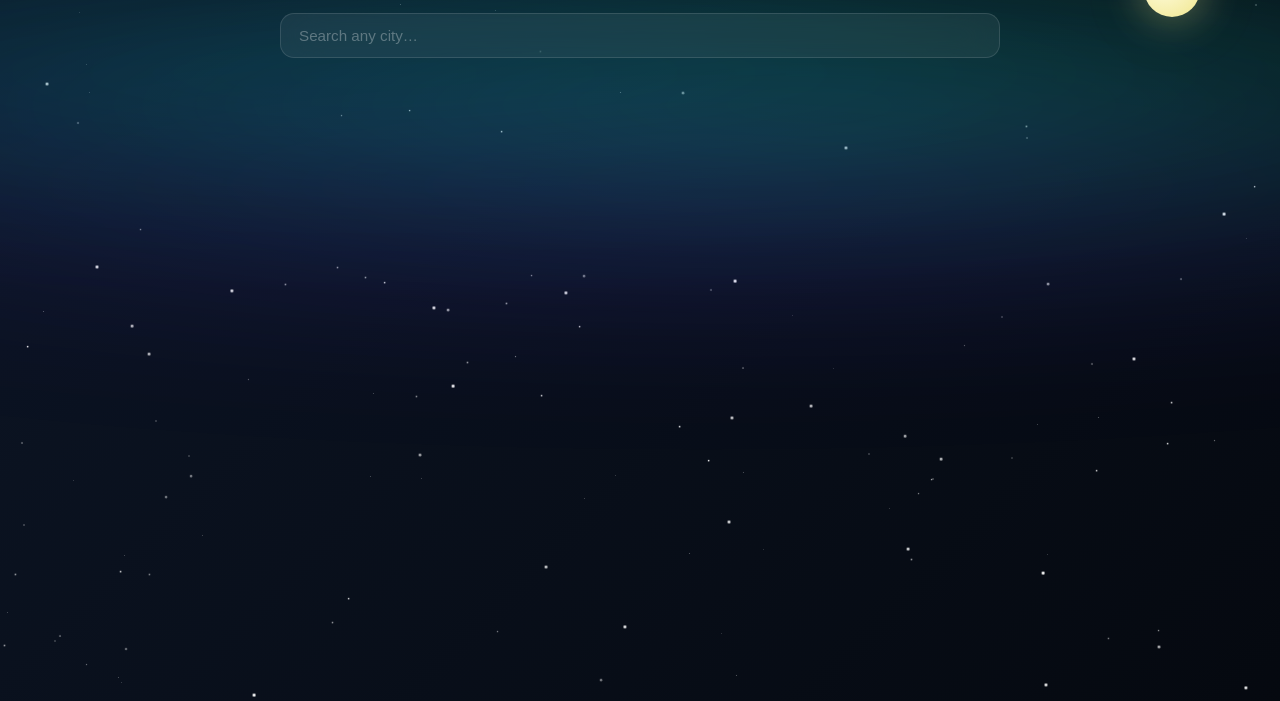
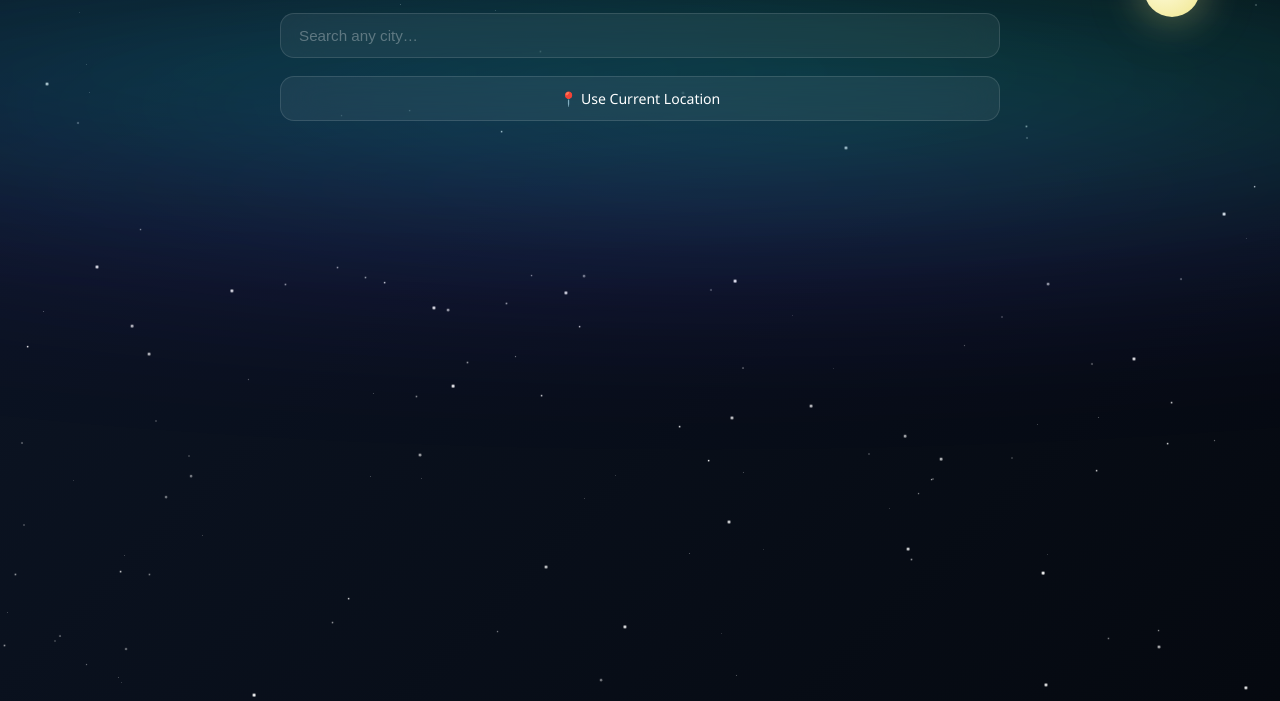
Before and after one commit to ayush1237518/Weather.app, a plain HTML site: page index.html in a window 1280 px wide. Shown: the part 99-800 px from the top of the page. Drawn offline with Linux system fonts and the light colour scheme.

Commit message:
Add some new features

```diff
--- a/index.html
+++ b/index.html
@@ -120,6 +120,19 @@ background:radial-gradient(ellipse at bottom,rgba(255,100,30,.3) 0%,rgba(221,36,
 .sugs{position:absolute;width:100%;top:calc(100% + 6px);background:rgba(8,8,12,.95);backdrop-filter:blur(24px);border:1px solid rgba(255,255,255,.1);border-radius:13px;overflow:hidden;display:none;z-index:100;}
 .sug-item{padding:11px 18px;cursor:pointer;font-size:.88rem;color:rgba(255,255,255,.78);transition:background .2s;}
 .sug-item:hover{background:rgba(255,255,255,.07);}
+
+/* ---- USE CURRENT LOCATION BUTTON ---- */
+.geo-btn{
+  display:flex;align-items:center;justify-content:center;gap:8px;
+  width:100%;padding:12px 18px;margin-bottom:14px;
+  border-radius:14px;border:1px solid rgba(255,255,255,.12);
+  background:rgba(255,255,255,.06);backdrop-filter:blur(20px);
+  color:#fff;font-size:.88rem;font-family:inherit;cursor:pointer;
+  transition:background .2s,border-color .2s,transform .15s;
+}
+.geo-btn:hover{background:rgba(255,255,255,.12);border-color:rgba(255,255,255,.25);}
+.geo-btn:active{transform:scale(.98);}
+.geo-btn:disabled{opacity:.5;cursor:not-allowed;}
 
 /* ---- STATUS ---- */
 .status-msg{text-align:center;padding:14px;border-radius:13px;font-size:.88rem;margin-bottom:14px;display:none;}
@@ -359,6 +372,9 @@ background:radial-gradient(ellipse at bottom,rgba(255,100,30,.3) 0%,rgba(221,36,
     <input class="search-inp" id="search" placeholder="Search any city…" autocomplete="off">
     <div id="sugs" class="sugs"></div>
   </div>
+
+  <!-- USE CURRENT LOCATION BUTTON -->
+  <button id="geo-btn" class="geo-btn" onclick="useCurrentLocation()">📍 Use Current Location</button>
 
   <div id="status" class="status-msg"></div>
 
@@ -838,6 +854,62 @@ function selectCity(lat,lon,name){
   refreshTimer=setInterval(fetchWeather,10*60*1000);
 }
 
+/* =====================================================
+   USE CURRENT LOCATION (Geolocation)
+===================================================== */
+function useCurrentLocation(){
+  const geoBtn = document.getElementById('geo-btn');
+
+  // Step 1: Check the browser actually supports the Geolocation API.
+  if(!('geolocation' in navigator)){
+    showStatus('Your browser does not support location services.','error');
+    return;
+  }
+
+  // Step 2: Show a loading state and disable the button so the user
+  // can't fire off multiple requests while we're working.
+  geoBtn.disabled = true;
+  showStatus('Detecting your location…','loading');
+
+  // Step 3: Ask the browser for permission + the user's coordinates.
+  navigator.geolocation.getCurrentPosition(
+    async (position) => {
+      // Permission granted — we now have latitude/longitude.
+      const lat = position.coords.latitude;
+      const lon = position.coords.longitude;
+
+      // Step 4: Turn those coordinates into a readable place name.
+      // This uses a free reverse-geocoding lookup; if it fails for any
+      // reason we still carry on and just show a generic label instead.
+      let placeName = 'Current Location';
+      try{
+        const res = await fetch(`https://api.bigdatacloud.net/data/reverse-geocode-client?latitude=${lat}&longitude=${lon}&localityLanguage=en`);
+        const data = await res.json();
+        placeName = data.city || data.locality || data.principalSubdivision || placeName;
+      }catch(e){
+        console.error('Reverse geocoding failed:', e); // non-fatal, keep going
+      }
+
+      // Step 5: Reuse the app's existing "select a city" flow so the
+      // weather card, theme, hourly/daily strips all populate as normal.
+      searchEl.value = placeName;
+      sugsEl.style.display = 'none';
+      selectCity(lat, lon, placeName);
+      geoBtn.disabled = false;
+    },
+    (error) => {
+      // Step 6: Handle the different ways geolocation can fail.
+      geoBtn.disabled = false;
+      if(error.code === error.PERMISSION_DENIED){
+        showStatus('Location permission denied.','error');
+      }else{
+        showStatus('Could not determine your location. Please try again.','error');
+      }
+    },
+    { enableHighAccuracy:true, timeout:10000, maximumAge:0 } // geolocation options
+  );
+}
+
 async function fetchWeather(){
   if(!activeCity) return;
   const {lat,lon,name}=activeCity;
```
Also changed, not shown: Style.css (+16 -0 lines), app.js (+52 -0 lines).
